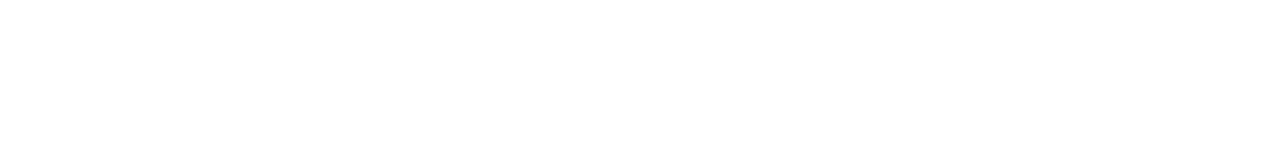
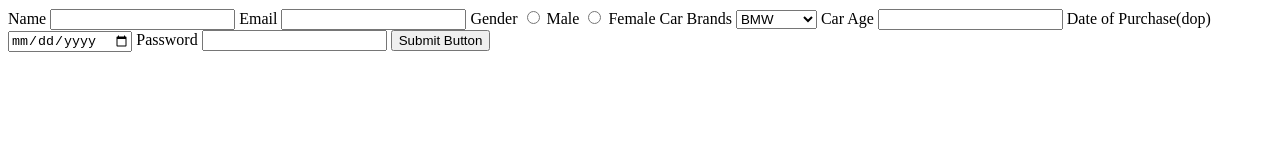
Before and after one commit to acciojob/car-insurance-form-Shivaranjini189, a website: page main.html in a window 1280 px wide. Drawn offline with Linux system fonts and the light colour scheme.

Commit message:
created a submission

```diff
--- a/main.html
+++ b/main.html
@@ -8,6 +8,31 @@
 
 <body>
 	<!-- the entire body must be written by student -->
+	<form method="post">
+		<label for="name">Name</label>
+		<input type="text" id="name" name="name" required>
+		<label for="email">Email</label>
+		<input type="email" id="email" name="email" required>
+		<label>Gender</label>
+		<input type="radio" name="gender" value="male" id="male" required>
+		<label for="male">Male</label>
+		<input type="radio" name="gender" value="female" id="female" required>
+		<label for="female">Female</label>
+		<label for="cars">Car Brands</label>
+		<select id="cars" name="cars">
+			<option value="BMW">BMW</option>
+			<option value="Audi">Audi</option>
+			<option value="Mercedez">Mercedez</option>
+		</select>
+		<label for="carage">Car Age</label>
+		<input type="number" id="carage" name="carage" required>
+		<label for="dop">Date of Purchase(dop)</label>
+		<input type="date" id="dop" name="dop" required>
+		<label for="password">Password</label>
+		<input type="password" id="password" name="password" required>
+		<button type="submit">Submit Button</button>
+
+	</form>
     <script type="text/javascript" src="./script.js">
 </script>
 
```
